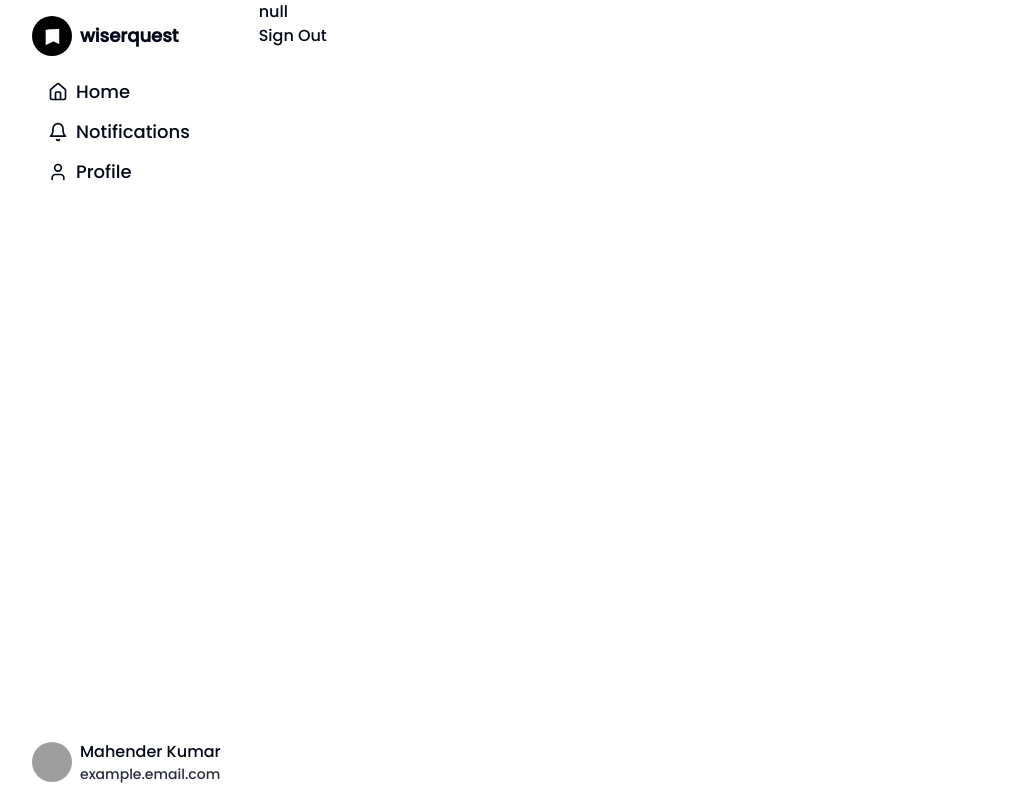
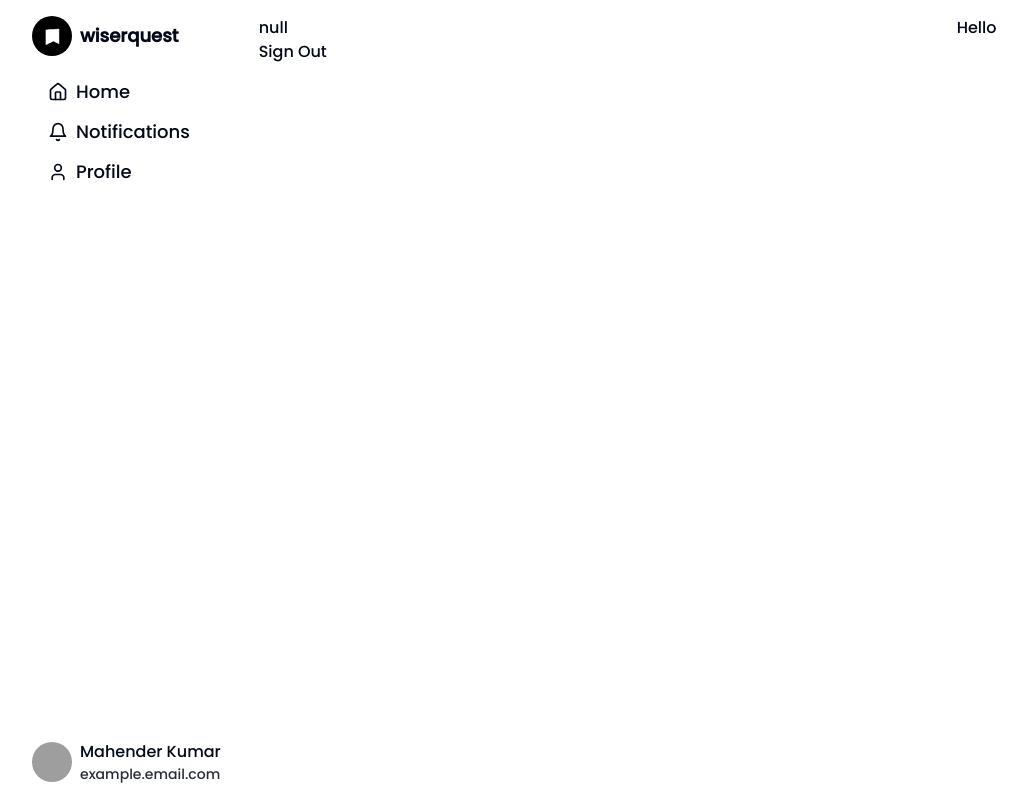
Before and after one commit to mkayrajput/wiserquest, a Next.js app: page /settings in a window 1280 px wide. Shown: the whole page, without its empty margins (32-1059 px from the left). Built offline with nearby package versions, Linux system fonts and the light colour scheme; no server answers; grey boxes are pictures that could not be loaded.

Commit message:
Intenal page layout and wrapper designed

```diff
--- a/app/(protected)/layout.tsx
+++ b/app/(protected)/layout.tsx
@@ -1,3 +1,5 @@
+"use client";
+
 import { Sidebar } from "@/components/sidebar/sidebar";
 
 export default function MainLayout({
@@ -6,13 +8,15 @@ export default function MainLayout({
   children: React.ReactNode;
 }) {
   return (
-    <main className="max-w-6xl bg-background block m-auto min-h-screen">
-      <div className="grid grid-cols-1 lg:grid-cols-12 grid-rows-1 gap-4 w-full">
-        <div className="col-span-2 h-full hidden md:block">
+    <div className="max-w-6xl bg-background block m-auto min-h-screen">
+      <div className="grid grid-cols-1 md:grid-cols-12 gap-4 w-full">
+        <div className="col-span-2 h-full hidden lg:block">
           <Sidebar />
         </div>
-        <div className="col-span-10 h-full bg-background">{children}</div>
+        <div className="md:col-span-12 lg:col-span-10 h-full bg-background">
+          {children}
+        </div>
       </div>
-    </main>
+    </div>
   );
 }
--- a/app/(protected)/settings/page.tsx
+++ b/app/(protected)/settings/page.tsx
@@ -1,11 +1,20 @@
 import { auth, signOut } from "@/auth";
-import { UserOptions } from "@/components/sidebar/user-options";
 
+import {
+  ContentWrapper,
+  MainPageWrapper,
+  RightSidebarWrapper,
+} from "@/components/common/page-wrappers";
+
+
+// this componet is temporary
 export default async function SettingsPage() {
   const session = await auth();
 
   return (
-    <div className="container">
+    <MainPageWrapper>
+      <ContentWrapper>
+        <div className="container break-words">
           {JSON.stringify(session)}
           <form
             action={async () => {
@@ -16,5 +25,10 @@ export default async function SettingsPage() {
             <button type="submit">Sign Out</button>
           </form>
         </div>
+      </ContentWrapper>
+      <RightSidebarWrapper>
+        <span>Hello</span>
+      </RightSidebarWrapper>
+    </MainPageWrapper>
   );
 }
--- /dev/null
+++ b/components/common/page-wrappers.tsx
@@ -0,0 +1,35 @@
+//This wrapper is for main page outer layout
+
+export const MainPageWrapper = ({
+  children,
+}: {
+  children: React.ReactNode;
+}) => {
+  return (
+    <main className="grid grid-cols-1 md:grid-cols-12 gap-4 w-full">
+      {children}
+    </main>
+  );
+};
+
+//This wrapper is for main content in page
+export const ContentWrapper = ({ children }: { children: React.ReactNode }) => {
+  return (
+    <div className="col-span-1 md:col-span-9 py-4 h-max bg-background px-2 md:px-0">
+      {children}
+    </div>
+  );
+};
+
+//Right sidebar wrapper
+export const RightSidebarWrapper = ({
+  children,
+}: {
+  children: React.ReactNode;
+}) => {
+  return (
+    <div className="md:col-span-3 lg:col-span-3 min-h-screen  h-full hidden md:block py-4">
+      <div className="w-full ">{children}</div>
+    </div>
+  );
+};
--- a/components/sidebar/sidebar.tsx
+++ b/components/sidebar/sidebar.tsx
@@ -6,7 +6,7 @@ import { UserOptions } from "@/components/sidebar/user-options";
 
 export const Sidebar = () => {
   return (
-    <div className="flex flex-col min-h-screen py-4 justify-between items-start fixed">
+    <div className="flex flex-col min-h-screen py-4 justify-between items-start fixed bg-background">
       <div className="h-full">
         <Logo showLogoLabel/>
         <Navbar />
```
Lines whose indentation alone changed are shown as unchanged.
